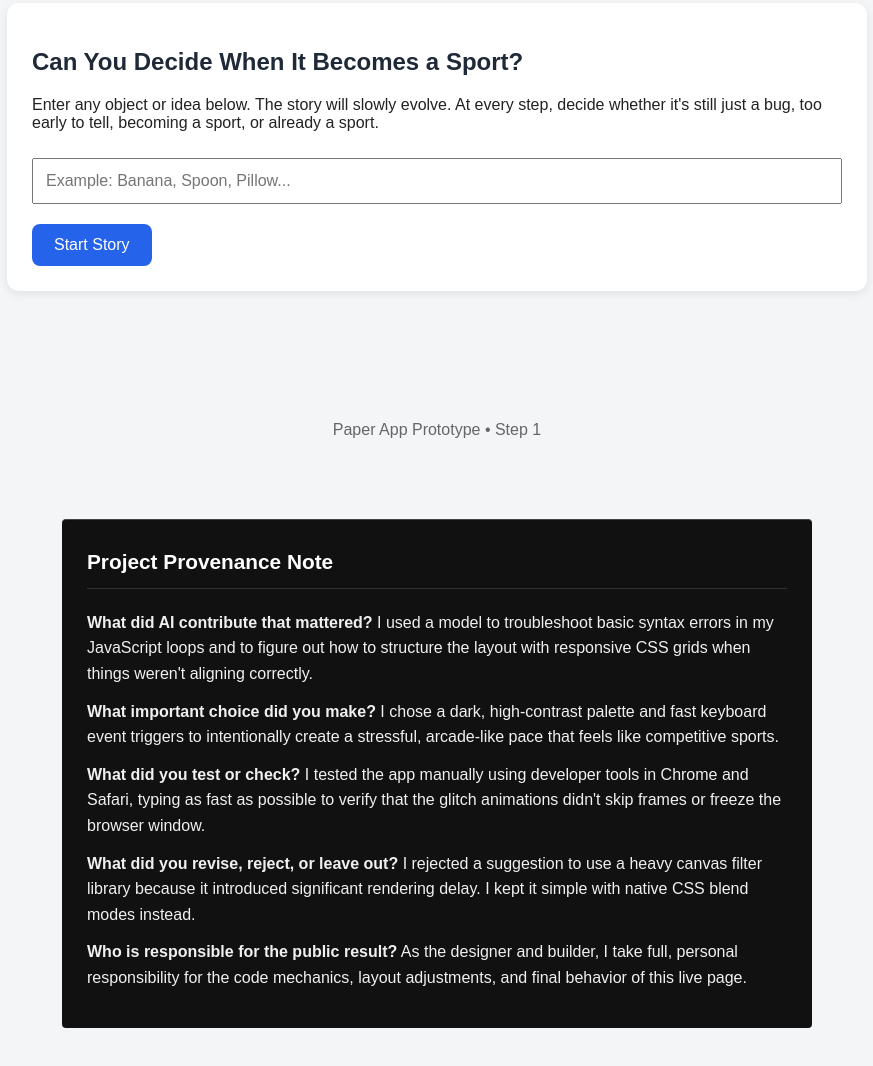
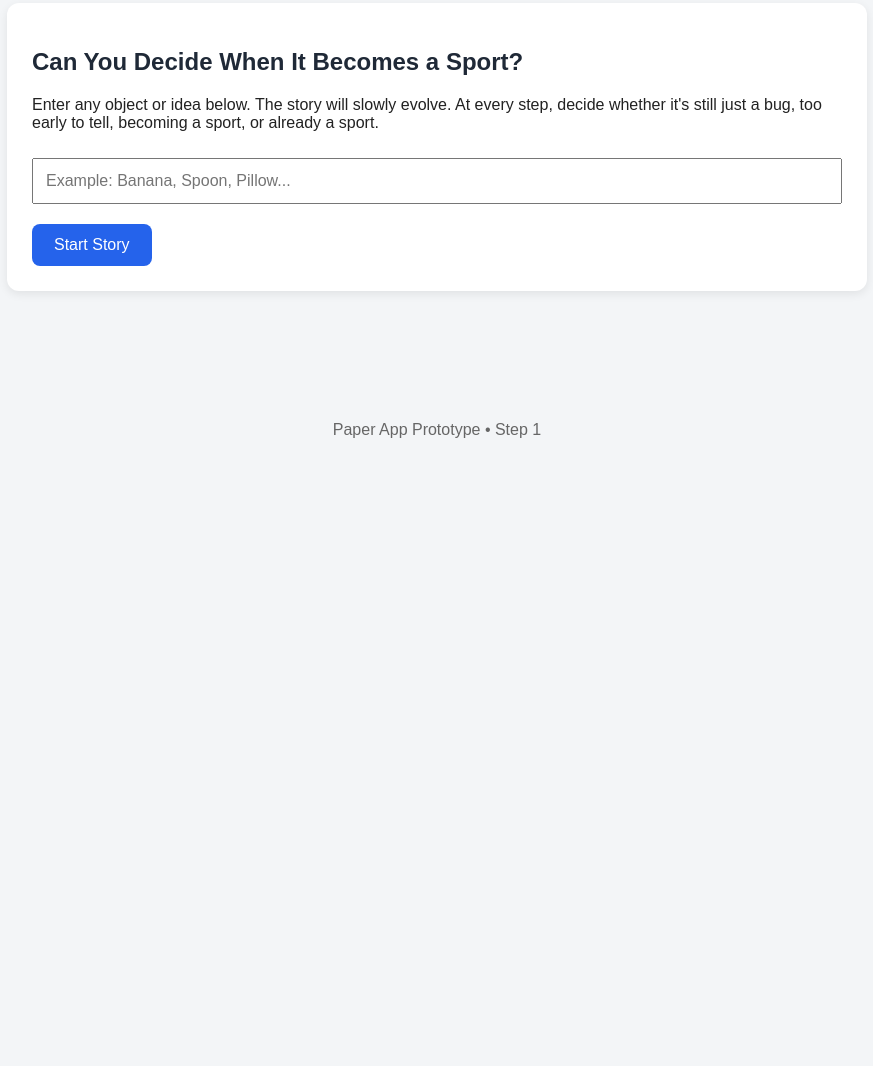
Before and after one commit to Rosiewu25/glitch-as-sport-page, a plain HTML site: page index.html in a window 1280 px wide. Shown: the part 1066-2132 px from the top of the page, without its empty margins (203-1076 px from the left). After the commit the page ends 1535 px from the top, so only its background shows below. Drawn offline with Linux system fonts and the light colour scheme.

Commit message:
Update index.html

```diff
--- a/index.html
+++ b/index.html
@@ -386,18 +386,3 @@ feedback.textContent="";
 
 </body>
 </html>
-
-<!-- AUTHORSHIP AND PROVENANCE NOTE -->
-<section style="margin: 50px auto; max-width: 750px; padding: 25px; border-top: 1px solid #444; font-family: -apple-system, BlinkMacSystemFont, 'Segoe UI', Roboto, sans-serif; line-height: 1.6; color: #f0f0f0; background: #111; border-radius: 4px;">
-    <h3 style="margin-top: 0; color: #fff; font-size: 1.3rem; border-bottom: 1px solid #333; padding-bottom: 10px;">Project Provenance Note</h3>
-
-    <p style="margin: 12px 0;"><strong>What did AI contribute that mattered?</strong> I used a model to troubleshoot basic syntax errors in my JavaScript loops and to figure out how to structure the layout with responsive CSS grids when things weren't aligning correctly.</p>
-
-    <p style="margin: 12px 0;"><strong>What important choice did you make?</strong> I chose a dark, high-contrast palette and fast keyboard event triggers to intentionally create a stressful, arcade-like pace that feels like competitive sports.</p>
-
-    <p style="margin: 12px 0;"><strong>What did you test or check?</strong> I tested the app manually using developer tools in Chrome and Safari, typing as fast as possible to verify that the glitch animations didn't skip frames or freeze the browser window.</p>
-
-    <p style="margin: 12px 0;"><strong>What did you revise, reject, or leave out?</strong> I rejected a suggestion to use a heavy canvas filter library because it introduced significant rendering delay. I kept it simple with native CSS blend modes instead.</p>
-
-    <p style="margin: 12px 0;"><strong>Who is responsible for the public result?</strong> As the designer and builder, I take full, personal responsibility for the code mechanics, layout adjustments, and final behavior of this live page.</p>
-</section>
```
